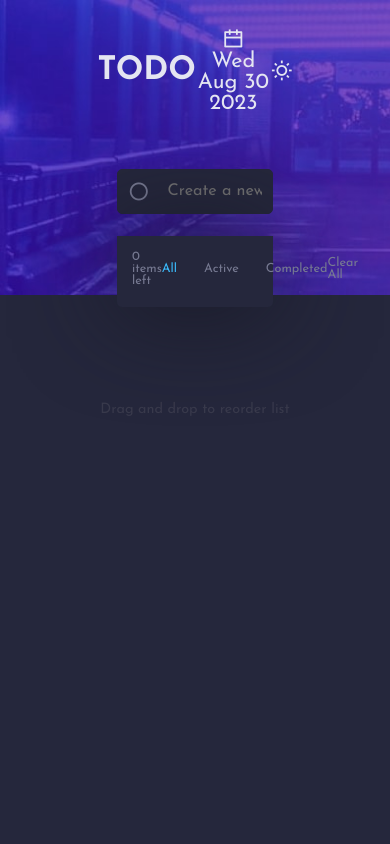
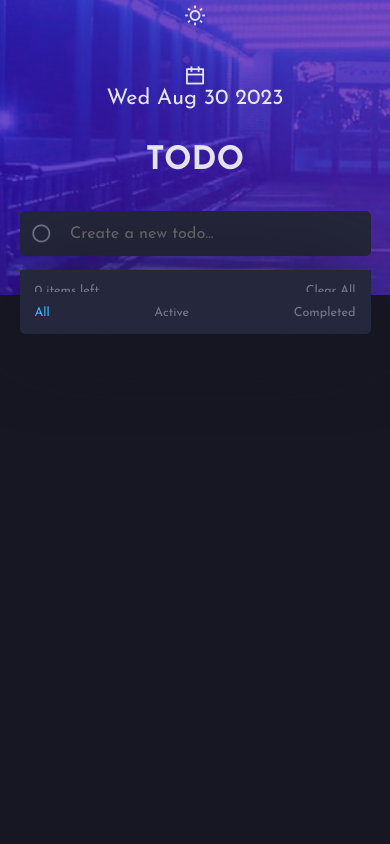
Before and after one commit to olawale-oloye/todo, a plain HTML site: page index.html in a window 390 px wide. Shown: the top 844 px of the page. Drawn offline with nearby package versions, Linux system fonts and the light colour scheme.

Commit message:
responsiveness added

```diff
--- a/assests/css/stylesheet.css
+++ b/assests/css/stylesheet.css
@@ -32,7 +32,7 @@
   --Light-Grayish-Blue-hover: #e4e5f1;
   --Dark-Grayish-Blue: #777a92;
   --Very-Dark-Grayish-Blue: #4d5066;
-  --Very-Dark-Grayish-Blue: #393a4c;
+  --Very-Dark-Grayish-Blue: #141418;
 }
 
 body,
@@ -169,8 +169,7 @@ nav input:focus {
 
 section {
   height: 100dvh;
-  background-color: var(--Very-Dark-Desaturated-Blue);
-  transition: 300;
+  background-color: var(--Very-Dark-Blue);
 }
 
 .checkmark {
@@ -219,6 +218,7 @@ section {
 
 .todo-item1 p {
   /* text-decoration: line-through; */
+  color: var(--Very-Light-Grayish-Blue);
 }
 
 .todo-bottom {
@@ -227,6 +227,7 @@ section {
   align-items: center;
   padding: 15px;
   background-color: var(--Very-Dark-Desaturated-Blue);
+  border-radius: 0 0 5px 5px;
 }
 
 .inner-content {
@@ -248,9 +249,47 @@ section {
 footer {
   text-align: center;
   font-size: 0.8rem;
-  color: var(--Very-Dark-Grayish-Blue);
+  color: var(--Dark-Grayish-Blue);
   /* position: absolute;
   top: 95%;
   left: 40%; */
   margin-top: 2rem;
 }
+
+@media screen and (max-width: 480px) {
+  .floating-banner {
+    flex-direction: column-reverse;
+    gap: 2rem;
+    padding-top: 1%;
+  }
+
+  nav {
+    top: 25%;
+    width: 90%;
+    left: 5%;
+  }
+
+  #body-closure {
+    top: -3%;
+    width: 90%;
+    left: 5%;
+    margin: 0;
+  }
+
+  .inner-content {
+    position: absolute;
+    bottom: -35%;
+    border-radius: 5px;
+    background-color: var(--Very-Dark-Desaturated-Blue);
+    padding: 15px;
+    width: 100%;
+    left: 0;
+  }
+
+  footer p {
+    position: absolute;
+    bottom: -40%;
+    left: 30%;
+    text-align: center;
+  }
+}
--- a/assests/js/main.js
+++ b/assests/js/main.js
@@ -37,11 +37,12 @@ formCont.addEventListener("submit", function (e) {
     };
     todoItemArray.push(todoObject);
     localStorage.setItem("todos", JSON.stringify(todoItemArray));
-    console.log(todoItemArray);
+
     todoItemContainer.innerHTML += `<div class="todo-item1">
                                       <i class="ri-circle-line"></i>
                                       <p>${inputField.value}</p>
                                     </div>`;
+    // todoItemContainer.style.display = "color: white";
 
     inputField.value = "";
   }
```
